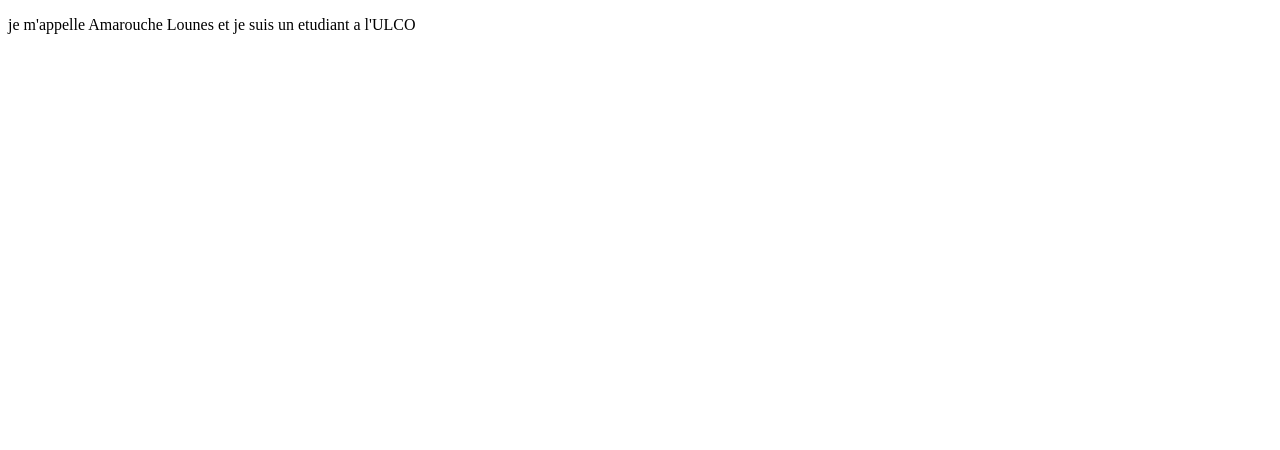
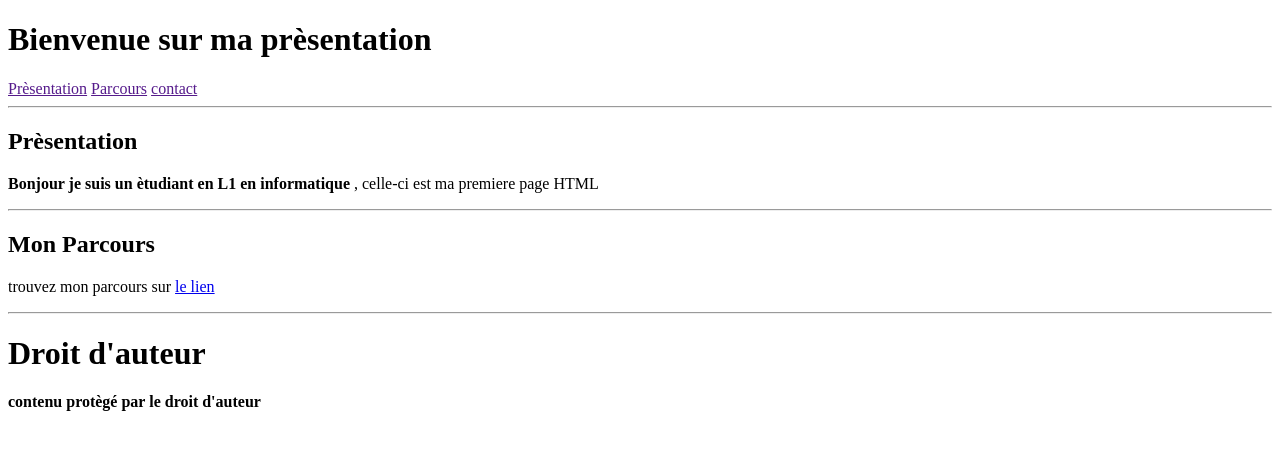
Before and after one commit to Lwennasamz/mon-portfolio, a plain HTML site: page index.html in a window 1280 px wide. Drawn offline with Linux system fonts and the light colour scheme.

Commit message:
Add files via upload

```diff
--- a/index.html
+++ b/index.html
@@ -1,11 +1,38 @@
 <!DOCTYPE html>
-<html lang="en">
+<html lang="Fr">
 <head>
     <meta charset="UTF-8">
     <meta name="viewport" content="width=device-width, initial-scale=1.0">
-    <title>Portfolio  de Amarouche Lounes</title>
+    <title>  Ma premiere présentation</title>
 </head>
+
 <body>
-    <p>je m'appelle Amarouche Lounes et je suis un etudiant a l'ULCO</p>
+    <header>
+        <h1 id='titre principal'>Bienvenue sur ma prèsentation</h1>
+        <nav>
+            <a href =''>Prèsentation</a>
+            <a href =''>Parcours</a>
+            <a href=''>contact</a>
+        </nav>
+    </header>
+    <hr>
+    <main>
+
+        <section>
+            <h1>Prèsentation</h1>
+            <p> <strong>Bonjour je suis un ètudiant en L1 en informatique</strong> , celle-ci est ma  premiere page HTML</p>
+        </section> <hr>
+        <section>
+            <h1>Mon Parcours</h1>
+            <p> trouvez mon parcours sur <a href="https://Google.com">le lien</a>
+        </section> <hr>
+    </main>
+
+    <footer>
+        <h1> Droit d'auteur</h1>
+      <p> <strong> contenu protègé par le droit d'auteur </strong></p>
+
+    </footer>
+
 </body>
 </html>
```
